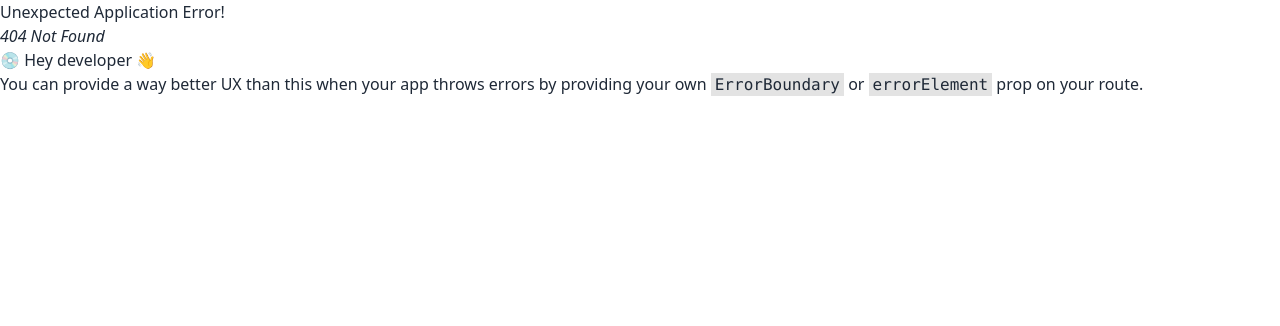
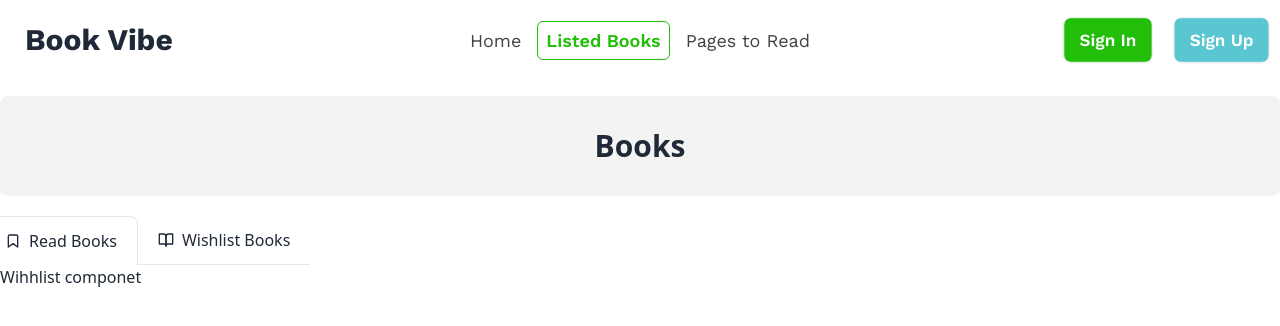
Before and after one commit to arifulislamk/book-review, a React (Vite) app: page /listedBooks/wishlist in a window 1280 px wide. Before the commit this address had no page. Shown: the top 326 px of the page. Built offline with nearby package versions, Linux system fonts and the light colour scheme; a web font is replaced by a local one.

Commit message:
localStorage and get read book in listted booktab

```diff
--- a/package.json
+++ b/package.json
@@ -5,7 +5,7 @@
   "type": "module",
   "scripts": {
     "dev": "vite",
-    "build": "vite build",
+    "build": "vite build && cp dist/index.html dist/200.html",
     "lint": "eslint . --ext js,jsx --report-unused-disable-directives --max-warnings 0",
     "preview": "vite preview"
   },
@@ -16,6 +16,7 @@
     "react-dom": "^18.2.0",
     "react-icons": "^5.0.1",
     "react-router-dom": "^6.22.3",
+    "react-toastify": "^10.0.5",
     "sort-by": "^1.2.0"
   },
   "devDependencies": {
--- /dev/null
+++ b/src/Utility/localStorage.js
@@ -0,0 +1,16 @@
+const getStoredBooks = () => {
+    const storeBook = localStorage.getItem('read-id');
+    if (storeBook) {
+        return JSON.parse(storeBook)
+    }
+    return [];
+}
+const saveBookItem = id => {
+    const storedBook = getStoredBooks();
+    const exist = storedBook.find(bookid => bookid === id);
+    if (!exist) {
+        storedBook.push(id);
+        localStorage.setItem('read-id', JSON.stringify(storedBook))
+    }
+}
+export { getStoredBooks, saveBookItem };
--- /dev/null
+++ b/src/Utility/localStorage2.js
@@ -0,0 +1,16 @@
+const getStoredBook2 = () => {
+    const storeBook = localStorage.getItem('wishlist-id');
+    if (storeBook) {
+        return JSON.parse(storeBook)
+    }
+    return [];
+}
+const saveBookItem2 = id => {
+    const storedBook = getStoredBook2();
+    const exist = storedBook.find(bookid => bookid === id);
+    if (!exist) {
+        storedBook.push(id);
+        localStorage.setItem('wishlist-id', JSON.stringify(storedBook))
+    }
+}
+export { getStoredBook2, saveBookItem2 };
--- a/src/component/BookDetails/BookDetails.jsx
+++ b/src/component/BookDetails/BookDetails.jsx
@@ -1,4 +1,8 @@
 import { useLoaderData, useParams } from "react-router-dom";
+import { saveBookItem } from "../../Utility/localStorage";
+import { saveBookItem2 } from "../../Utility/localStorage2";
+import { ToastContainer, toast } from 'react-toastify';
+import 'react-toastify/dist/ReactToastify.css';
 
 const BookDetails = () => {
     const books = useLoaderData();
@@ -10,6 +14,15 @@ const BookDetails = () => {
     const book = books.find(book => book.bookId == intId);
     const { bookId, bookName, author, image, review,
         totalPages, rating, category, tags, publisher, yearOfPublishing } = book;
+
+    const handleReadtostify = () => {
+        saveBookItem(intId)
+        toast('read Submit')
+    }
+    const handleWishListtostify = () => {
+        saveBookItem2(intId)
+        toast('Wishlist Submit')
+    }
 
     return (
         <div className="mt-6 md:mt-12 grid md:grid-cols-2  font-work">
@@ -38,12 +51,16 @@ const BookDetails = () => {
                     </div>
 
                     <div className="font-semibold">
-                        <button className="px-6 btn border border-gray-500 text-[#131313] mr-2">Read</button>
-                        <button className="btn border text-white bg-[#50B1C9]">Wishlist</button>
+                        <button
+                            onClick={handleReadtostify}
+                            className="px-6 btn border border-gray-500 text-[#131313] mr-2">Read</button>
+                        <button
+                        onClick={handleWishListtostify}
+                        className="btn border text-white bg-[#50B1C9]">Wishlist</button>
                     </div>
                 </div>
             </div>
-
+            <ToastContainer />
         </div>
     );
 };
--- a/src/component/ListedBook/ListedBook.jsx
+++ b/src/component/ListedBook/ListedBook.jsx
@@ -1,7 +1,48 @@
+import { useState } from "react";
+import { Link, Outlet } from "react-router-dom";
+
 const ListedBook = () => {
+
+    const [tabIndex, settabIndex] = useState(0)
     return (
         <div>
-            <h2>listed section</h2>
+            <div className="mt-6 py-8 bg-[#1313130D] text-center rounded-lg">
+                <h2 className=" font-bold text-3xl ">Books</h2>
+            </div>
+            <div className=" mt-5 text-center">
+                {/* <select className="select select-bordered bg-[#23BE0A] max-w-xs">
+                    <option disabled selected>Sort By</option>
+                    <option>Han Solo</option>
+                    <option>Greedo</option>
+                </select> */}
+            </div>
+
+
+            <div className="flex items-center sm:justify-start -mx-4 overflow-x-auto overflow-y-hidden  flex-nowrap dark:bg-gray-100 dark:text-gray-800">
+                <Link
+                 to=""
+                    onClick={() => settabIndex(0)}
+                    className={`flex items-center flex-shrink-0 px-5 py-3
+                ${tabIndex === 0 ? 'border border-b-0' : 'border-b'} space-x-2 rounded-t-lg dark:border-gray-600 dark:text-gray-900`}>
+                    <svg xmlns="http://www.w3.org/2000/svg" viewBox="0 0 24 24" fill="none" stroke="currentColor" strokeWidth="2" strokeLinecap="round" strokeLinejoin="round" className="w-4 h-4">
+                        <path d="M19 21l-7-5-7 5V5a2 2 0 0 1 2-2h10a2 2 0 0 1 2 2z"></path>
+                    </svg>
+                    <span>Read Books</span>
+                </Link>
+
+                <Link to="wishlist"
+                    onClick={() => settabIndex(1)}
+                    className={`flex items-center flex-shrink-0 px-5 py-3
+                ${tabIndex === 1 ? 'border border-b-0' : 'border-b'} space-x-2 rounded-t-lg dark:border-gray-600 dark:text-gray-900`}>
+                    <svg xmlns="http://www.w3.org/2000/svg" viewBox="0 0 24 24" fill="none" stroke="currentColor" strokeWidth="2" strokeLinecap="round" strokeLinejoin="round" className="w-4 h-4">
+                        <path d="M2 3h6a4 4 0 0 1 4 4v14a3 3 0 0 0-3-3H2z"></path>
+                        <path d="M22 3h-6a4 4 0 0 0-4 4v14a3 3 0 0 1 3-3h7z"></path>
+                    </svg>
+                    <span>Wishlist Books</span>
+                </Link>
+            </div>
+            <Outlet></Outlet>
+
         </div>
     );
 };
--- /dev/null
+++ b/src/component/ReadBook/ReadBook.jsx
@@ -0,0 +1,14 @@
+const ReadBook = ({book}) => {
+    const {bookId, bookName, author, image, review,
+        totalPages, rating, category, tags, publisher, yearOfPublishing} = book ;
+    return (
+        <div>
+            <img src={image} alt="" />
+            <h2>{bookName}</h2>
+
+
+        </div>
+    );
+};
+
+export default ReadBook;
--- /dev/null
+++ b/src/component/ReadBooks/ReadBooks.jsx
@@ -0,0 +1,40 @@
+import { useLoaderData } from "react-router-dom";
+import { getStoredBooks } from "../../Utility/localStorage";
+import { useEffect, useState } from "react";
+import ReadBook from "../ReadBook/ReadBook";
+
+
+const ReadBooks = () => {
+    const allbooks = useLoaderData();
+
+    const [readbook, setreadbook] = useState([])
+
+    useEffect(() => {
+        const booksId = getStoredBooks();
+        if (allbooks) {
+            const readbooks = [];
+            for (const id of booksId) {
+                const reads = allbooks.find(book => book.bookId == id);
+                if (reads) {
+                    readbooks.push(reads)
+                }
+            }
+            setreadbook(readbooks)
+        }
+    }, [allbooks, setreadbook])
+
+    console.log(allbooks, readbook)
+
+    return (
+        <div>
+            <h2>Readbooks component {readbook.length}</h2>
+            <div>
+                {
+                    readbook.map(book => <ReadBook key={book.bookId} book={book}></ReadBook>)
+                }
+            </div>
+        </div>
+    );
+};
+
+export default ReadBooks;
--- /dev/null
+++ b/src/component/WishList/WishList.jsx
@@ -0,0 +1,10 @@
+const WishList = () => {
+    return (
+        <div>
+            <h2>Wihhlist componet</h2>
+
+        </div>
+    );
+};
+
+export default WishList;
--- a/src/main.jsx
+++ b/src/main.jsx
@@ -10,6 +10,8 @@ import Home from './component/Home/Home';
 import ListedBook from './component/ListedBook/ListedBook';
 import PageToRead from './component/PageToRead/PageToRead';
 import BookDetails from './component/BookDetails/BookDetails';
+import ReadBooks from './component/ReadBooks/ReadBooks';
+import WishList from './component/WishList/WishList';
 
 const router = createBrowserRouter([
   {
@@ -22,7 +24,18 @@ const router = createBrowserRouter([
       },
       {
         path: "/listedBooks",
-        element: <ListedBook></ListedBook>
+        element: <ListedBook></ListedBook>,
+        children: [
+          {
+            index: true,
+            element: <ReadBooks></ReadBooks>,
+            loader: () => fetch('../bookinfo.json')
+          },
+          {
+            path: "wishlist",
+            element: <WishList></WishList>
+          }
+        ]
       },
       {
         path: "/pagesToRead",
```
Also changed, not shown: 2 other files (tests, documents, lock files or other folders).
